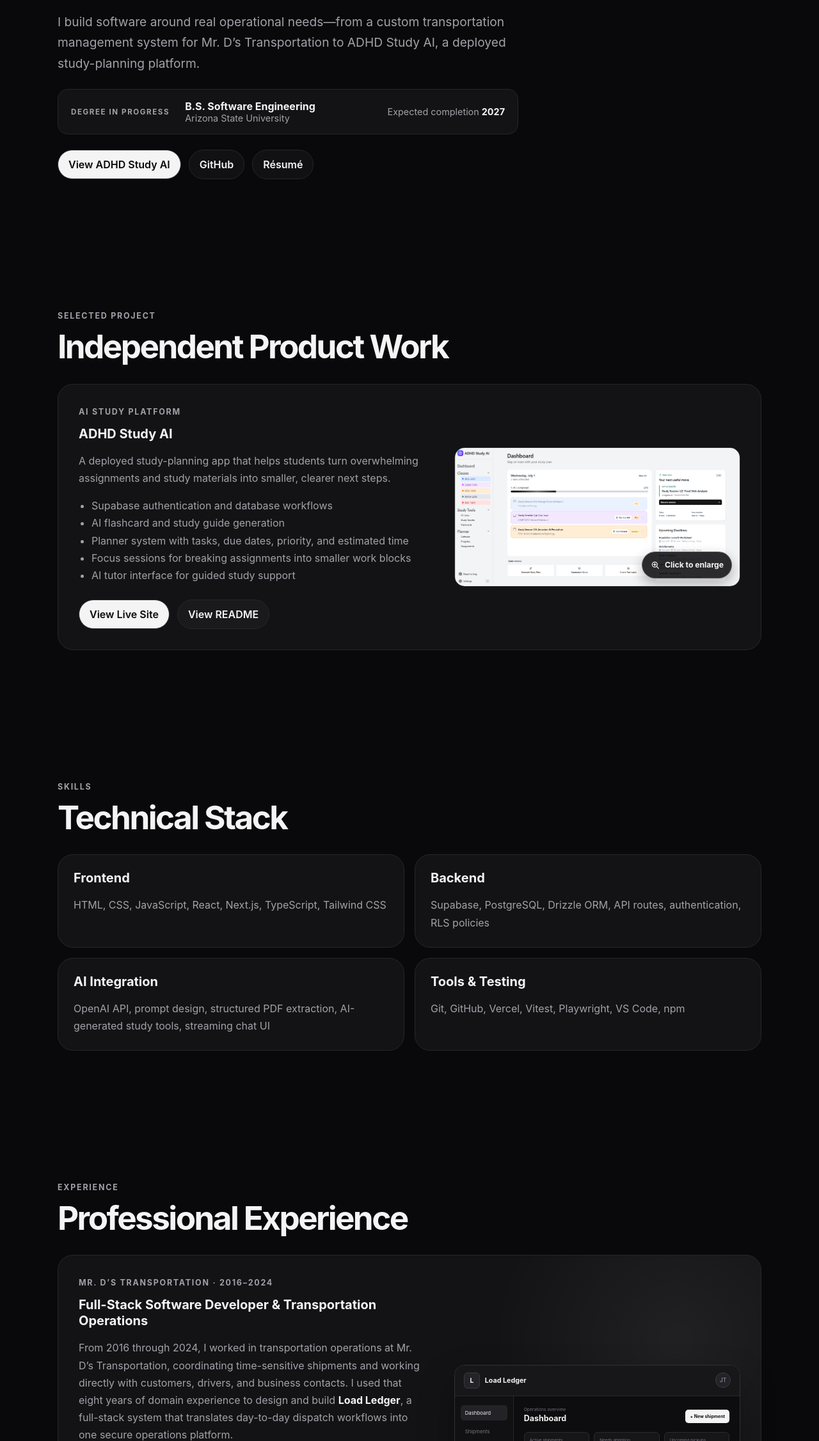
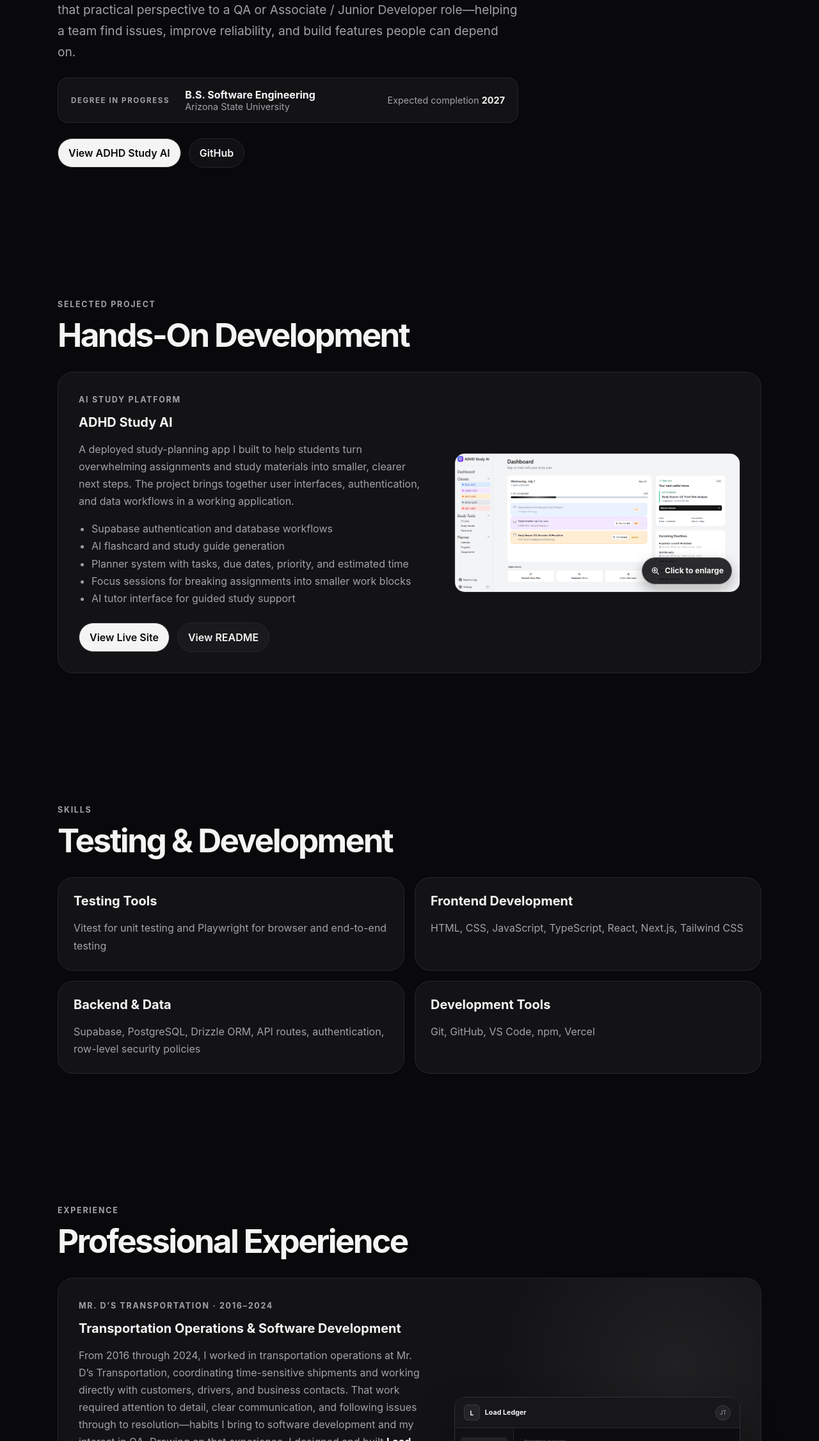
Before and after one commit to JasonTroup-dev/jasontroup-dev, a website built with Vite: page index.html in a window 1280 px wide. Shown: the part 548-2800 px from the top of the page at 64% size. Built offline with nearby package versions, Linux system fonts and the light colour scheme.

Commit message:
Refocus portfolio on QA and junior developer roles; remove resume

```diff
--- a/index.html
+++ b/index.html
@@ -5,15 +5,15 @@
     <meta name="viewport" content="width=device-width, initial-scale=1.0" />
     <meta name="theme-color" content="#09090b" />
     <link rel="icon" href="/favicon.svg" type="image/svg+xml" />
-    <title>Jason Troup | Full-Stack Developer</title>
-    <meta name="description" content="Jason Troup is a full-stack developer who builds practical web applications with Next.js, React, Supabase, and AI while completing a software engineering degree at Arizona State University." />
+    <title>Jason Troup | QA &amp; Associate / Junior Developer</title>
+    <meta name="description" content="Jason Troup is a software engineering student seeking QA and Associate / Junior Developer roles, with hands-on web application projects, Vitest and Playwright skills, and eight years of transportation operations experience." />
     <meta property="og:type" content="website" />
-    <meta property="og:title" content="Jason Troup — Full-Stack Developer" />
-    <meta property="og:description" content="Practical web apps. Clean UI. Real features." />
+    <meta property="og:title" content="Jason Troup — QA &amp; Associate / Junior Developer" />
+    <meta property="og:description" content="Seeking QA and Associate / Junior Developer roles. Hands-on web projects, testing tools, and practical operations experience." />
     <meta property="og:image" content="/og.png" />
     <meta name="twitter:card" content="summary_large_image" />
-    <meta name="twitter:title" content="Jason Troup — Full-Stack Developer" />
-    <meta name="twitter:description" content="Practical web apps. Clean UI. Real features." />
+    <meta name="twitter:title" content="Jason Troup — QA &amp; Associate / Junior Developer" />
+    <meta name="twitter:description" content="Seeking QA and Associate / Junior Developer roles. Hands-on web projects, testing tools, and practical operations experience." />
     <meta name="twitter:image" content="/og.png" />
   </head>
 
@@ -32,11 +32,13 @@
 
     <main id="main-content">
       <section class="hero" id="top">
-        <p class="eyebrow">Full-Stack Developer · Software Engineering Degree in Progress</p>
-        <h1>I build practical web apps with clean UI, real features, and AI-powered workflows.</h1>
+        <p class="eyebrow">Seeking QA &amp; Associate / Junior Developer Roles</p>
+        <h1>Building useful software. Focusing on quality.</h1>
         <p class="hero-text">
-          I build software around real operational needs—from a custom transportation management
-          system for Mr. D’s Transportation to ADHD Study AI, a deployed study-planning platform.
+          I’m a software engineering student with hands-on experience building web applications
+          and eight years in transportation operations. I’m looking to bring that practical perspective
+          to a QA or Associate / Junior Developer role—helping a team find issues, improve reliability,
+          and build features people can depend on.
         </p>
 
         <div class="education-summary" aria-label="Education in progress">
@@ -51,21 +53,20 @@
         <div class="button-row">
           <a class="button primary" href="https://ADHDStudyAI.com" target="_blank" rel="noreferrer">View ADHD Study AI</a>
           <a class="button" href="https://github.com/JasonTroup-dev" target="_blank" rel="noreferrer">GitHub</a>
-          <a class="button" href="/Jason-Troup-Resume.pdf" target="_blank" rel="noreferrer">Résumé</a>
         </div>
       </section>
 
       <section id="projects" class="section">
         <div class="section-heading">
           <p class="eyebrow">Selected Project</p>
-          <h2>Independent Product Work</h2>
+          <h2>Hands-On Development</h2>
         </div>
 
         <article class="project-card">
           <div class="project-content">
             <p class="project-label">AI Study Platform</p>
             <h3>ADHD Study AI</h3>
-            <p>A deployed study-planning app that helps students turn overwhelming assignments and study materials into smaller, clearer next steps.</p>
+            <p>A deployed study-planning app I built to help students turn overwhelming assignments and study materials into smaller, clearer next steps. The project brings together user interfaces, authentication, and data workflows in a working application.</p>
             <ul>
               <li>Supabase authentication and database workflows</li>
               <li>AI flashcard and study guide generation</li>
@@ -90,12 +91,12 @@
       </section>
 
       <section id="skills" class="section">
-        <div class="section-heading"><p class="eyebrow">Skills</p><h2>Technical Stack</h2></div>
+        <div class="section-heading"><p class="eyebrow">Skills</p><h2>Testing &amp; Development</h2></div>
         <div class="grid">
-          <article class="card"><h3>Frontend</h3><p>HTML, CSS, JavaScript, React, Next.js, TypeScript, Tailwind CSS</p></article>
-          <article class="card"><h3>Backend</h3><p>Supabase, PostgreSQL, Drizzle ORM, API routes, authentication, RLS policies</p></article>
-          <article class="card"><h3>AI Integration</h3><p>OpenAI API, prompt design, structured PDF extraction, AI-generated study tools, streaming chat UI</p></article>
-          <article class="card"><h3>Tools &amp; Testing</h3><p>Git, GitHub, Vercel, Vitest, Playwright, VS Code, npm</p></article>
+          <article class="card"><h3>Testing Tools</h3><p>Vitest for unit testing and Playwright for browser and end-to-end testing</p></article>
+          <article class="card"><h3>Frontend Development</h3><p>HTML, CSS, JavaScript, TypeScript, React, Next.js, Tailwind CSS</p></article>
+          <article class="card"><h3>Backend &amp; Data</h3><p>Supabase, PostgreSQL, Drizzle ORM, API routes, authentication, row-level security policies</p></article>
+          <article class="card"><h3>Development Tools</h3><p>Git, GitHub, VS Code, npm, Vercel</p></article>
         </div>
       </section>
 
@@ -105,8 +106,8 @@
         <article class="project-card load-ledger-card">
           <div class="project-content">
             <p class="project-label">Mr. D’s Transportation · 2016–2024</p>
-            <h3>Full-Stack Software Developer &amp; Transportation Operations</h3>
-            <p>From 2016 through 2024, I worked in transportation operations at Mr. D’s Transportation, coordinating time-sensitive shipments and working directly with customers, drivers, and business contacts. I used that eight years of domain experience to design and build <strong>Load Ledger</strong>, a full-stack system that translates day-to-day dispatch workflows into one secure operations platform.</p>
+            <h3>Transportation Operations &amp; Software Development</h3>
+            <p>From 2016 through 2024, I worked in transportation operations at Mr. D’s Transportation, coordinating time-sensitive shipments and working directly with customers, drivers, and business contacts. That work required attention to detail, clear communication, and following issues through to resolution—habits I bring to software development and my interest in QA. Drawing on that experience, I designed and built <strong>Load Ledger</strong> to bring day-to-day dispatch workflows into one operations platform.</p>
             <ul>
               <li>Built around firsthand experience coordinating and monitoring up to 100 shipments per week</li>
               <li>Replaced fragmented spreadsheet tracking with centralized shipment, client, carrier, and location workflows</li>
@@ -143,17 +144,17 @@
 
       <section id="contact" class="section contact-section">
         <p class="eyebrow">Contact</p>
-        <h2>I’m looking to contribute as a full-stack developer, with a focus on thoughtful frontend experiences and reliable product workflows.</h2>
+        <h2>Open to QA &amp; Associate / Junior Developer opportunities.</h2>
+        <p class="hero-text">I’m ready to contribute to testing and development, learn from an experienced team, and help make software more reliable.</p>
         <div class="button-row">
           <button class="button" id="copy-email" type="button" data-email="jasontroupdev@gmail.com"><span data-copy-label>Copy Email</span></button>
           <a class="button" href="https://github.com/JasonTroup-dev" target="_blank" rel="noreferrer">GitHub</a>
-          <a class="button" href="/Jason-Troup-Resume.pdf" target="_blank" rel="noreferrer">Résumé</a>
         </div>
         <p class="copy-status" id="copy-status" role="status" aria-live="polite"></p>
       </section>
     </main>
 
-    <footer class="site-footer"><span>Jason Troup · Full-Stack Developer</span><a href="#top">Back to top ↑</a></footer>
+    <footer class="site-footer"><span>Jason Troup · QA &amp; Associate / Junior Developer Candidate</span><a href="#top">Back to top ↑</a></footer>
 
     <dialog class="image-lightbox" id="image-lightbox" aria-labelledby="image-lightbox-caption">
       <div class="image-lightbox-content">
```
Also changed, not shown: 1 other file.
